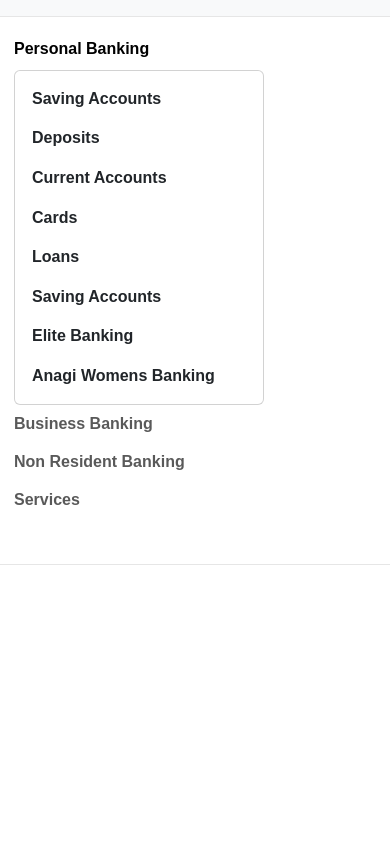
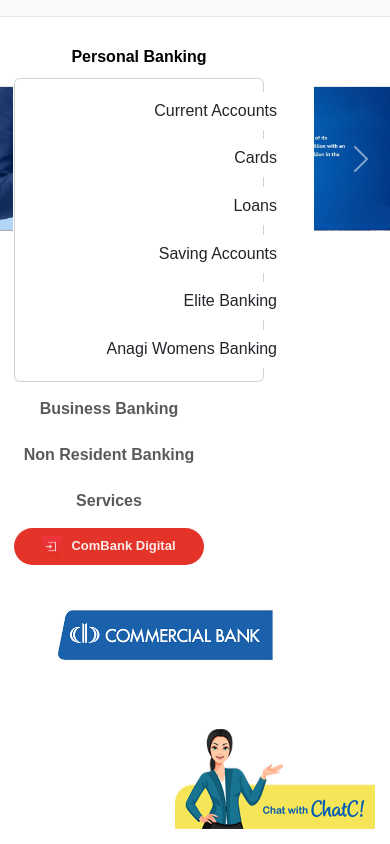
Before and after one commit to TharushikaD/Combank, a plain HTML site: page index.html in a window 390 px wide. Both pictures are taken after a click on the button "Personal Banking". Drawn offline with nearby package versions, Linux system fonts and the light colour scheme.

Commit message:
commmiittttt

```diff
--- a/index.html
+++ b/index.html
@@ -53,7 +53,7 @@
                 <div class="nav-drop1">
                 <li class="nav-item dropdown">
                     <a class="nav-link dropdown-toggle" href="#" role="button" data-bs-toggle="dropdown" aria-expanded="false">
-                        <img src="/assets/sri-lanka-.png" alt="sl flag">
+                        <img src="assets/sri-lanka-.png" alt="sl flag">
                     </a>
                     <ul class="dropdown-menu">
                         <li><a class="dropdown-item" href="#"> <img src="assets/sri-lanka-.png" alt="sl fg" style="height:20px;">Sri Lanka</a></li>
@@ -75,70 +75,83 @@
           </div>
         </div>
       </nav>
+      <div class="container-2">
         <nav class="navbar navbar-expand-lg bg-body-tertiary" style="padding:13px; background-color: #fff !important; border-bottom: 1px solid #e6e6e6;">
             <div class="container-2">
                 <ul class="navbar-nav me-auto mb-2 mb-lg-0">
                     <li class="nav-item dropdown">
-                        <a class="nav-link dropdown-toggle" href="#" role="button" data-bs-toggle="dropdown" aria-expanded="false">
+                        <a class="nav-link dropdown-toggle mt-2" href="#" role="button" data-bs-toggle="dropdown" aria-expanded="false">
                             Personal Banking
                         </a>
+                        <div class="pb">
                             <ul class="dropdown-menu">
-                            <li><a class="dropdown-item" href="#">Saving Accounts</a></li>
-                            <li><a class="dropdown-item" href="#">Deposits</a></li>
-                            <li><a class="dropdown-item" href="#">Current Accounts</a></li>
+                                <li><a class="dropdown-item" href="#" >Current Accounts</a></li>
                                 <li><a class="dropdown-item" href="#">Cards</a></li>
                                 <li><a class="dropdown-item" href="#">Loans</a></li>
                                 <li><a class="dropdown-item" href="#">Saving Accounts</a></li>
                                 <li><a class="dropdown-item" href="#">Elite Banking</a></li>
                                 <li><a class="dropdown-item" href="#">Anagi Womens Banking</a></li>
-
                             </ul>
+                        </div>
                       </li>
                       <ul class="navbar-nav me-auto mb-2 mb-lg-0">
                         <li class="nav-item dropdown">
-                            <a class="nav-link dropdown-toggle" href="#" role="button" data-bs-toggle="dropdown" aria-expanded="false">
-                                Business Banking
-                            </a>
-                            <ul class="dropdown-menu">
-                              <li><a class="dropdown-item" href="#">Saving Accounts ></a></li>
-                              <li><a class="dropdown-item" href="#">Deposits ></a></li>
-                              <li><a class="dropdown-item" href="#">Current Accounts ></a></li>
-                              <li><a class="dropdown-item" href="#">Cards ></a></li>
-                              <li><a class="dropdown-item" href="#">Loans ></a></li>
-                              <li><a class="dropdown-item" href="#">Saving Accounts ></a></li>
-                              <li><a class="dropdown-item" href="#">Elite Banking</a></li>
-                              <li><a class="dropdown-item" href="#">Anagi Womens Banking</a></li>
-                            </ul>
+                            <a class="nav-link dropdown-toggle mt-2" href="#">Business Banking</a>
                         </li>
                           <ul class="navbar-nav me-auto mb-2 mb-lg-0">
                             <li class="nav-item dropdown">
-                                <a class="nav-link dropdown-toggle" href="#" role="button" data-bs-toggle="dropdown" aria-expanded="false">
-                                    Non Resident Banking
-                                </a>
-                                <!-- <ul class="dropdown-menu">
-                                    <li><a class="dropdown-item" href="#"> <img src="assets/sri-lanka-.png" alt="sl fg" style="height:20px;">Sri Lanka</a></li>
-                                  <li><a class="dropdown-item" href="#"> <img src="assets/bangladesh.png" alt="bangladesh fg">Bangladesh</a></li>
-                                  <li><a class="dropdown-item" href="#"> <img src="assets/maldives.webp" alt="bangladesh fg">Maldives</a></li>
-                                  <li><a class="dropdown-item" href="#"> <img src="assets/mynmar.png" alt="bangladesh fg">Mynmar</a></li>
-
-                                </ul> -->
+                              <a class="nav-link dropdown-toggle mt-2" href="#">Non Resident Banking</a>
                               </li>
                               <ul class="navbar-nav me-auto mb-2 mb-lg-0">
                                 <li class="nav-item dropdown">
-                                    <a class="nav-link dropdown-toggle" href="#" role="button" data-bs-toggle="dropdown" aria-expanded="false">
-                                        Services
+                                    <a class="nav-link dropdown-toggle mt-2" href="#" role="button" data-bs-toggle="dropdown" aria-expanded="false">Services</a>
+                                </li>
+                                <li class="nav-item">
+                                  <a class="nav-link" href="#" style="font-size:12px;">
+                                    <div class="container-2-right">
+                                      <div class="red-btn">
+                                        <button class="btn-1">
+                                          <img src="assets/btn.png" alt="arrow">ComBank Digital
+                                        </button>
+                                       </div>
+                                      </div>
                                   </a>
-                                    <!-- <ul class="dropdown-menu">
-                                        <li><a class="dropdown-item" href="#"> <img src="assets/sri-lanka-.png" alt="sl fg" style="height:20px;">Sri Lanka</a></li>
-                                      <li><a class="dropdown-item" href="#"> <img src="assets/bangladesh.png" alt="bangladesh fg">Bangladesh</a></li>
-                                      <li><a class="dropdown-item" href="#"> <img src="assets/maldives.webp" alt="bangladesh fg">Maldives</a></li>
-                                      <li><a class="dropdown-item" href="#"> <img src="assets/mynmar.png" alt="bangladesh fg">Mynmar</a></li>
-
-                                    </ul> -->
                                  </li>
-
+                          </div>
+                              <div class="container-2-logo">
+                                <img src="assets/logo.png" alt="logo"> </div>
                             </div>
                 </nav>
+      </div>
+      <div id="carouselExampleIndicators" class="carousel slide">
+        <div class="carousel-indicators">
+          <button type="button" data-bs-target="#carouselExampleIndicators" data-bs-slide-to="0" class="active" aria-current="true" aria-label="Slide 1"></button>
+          <button type="button" data-bs-target="#carouselExampleIndicators" data-bs-slide-to="1" aria-label="Slide 2"></button>
+          <button type="button" data-bs-target="#carouselExampleIndicators" data-bs-slide-to="2" aria-label="Slide 3"></button>
+        </div>
+        <div class="carousel-inner">
+          <div class="carousel-item active">
+            <img src="assets/cc2.jpeg" class="d-block w-100 position-relative" alt="cc2">
+            <button type="button" class="carsoul-btn">Tell Me More -></button>
+          </div>
+          <div class="carousel-item">
+            <img src="assets/cc1.jpeg" class="d-block w-100" alt="cc1">
+            <button type="button" class="carsoul-btn-cc1">Tell Me More -></button>
+          </div>
+          <div class="carousel-item">
+            <img src="assets/cc3.jpeg" class="d-block w-100" alt="cc3">
+            <button type="button" class="carsoul-btn-cc3">Tell Me More -></button>
+          </div>
+        </div>
+        <button class="carousel-control-prev" type="button" data-bs-target="#carouselExampleIndicators"  data-bs-slide="prev">
+          <span class="carousel-control-prev-icon" aria-hidden="true"></span>
+          <span class="visually-hidden">Previous</span>
+        </button>
+        <button class="carousel-control-next" type="button" data-bs-target="#carouselExampleIndicators" data-bs-slide="next">
+          <span class="carousel-control-next-icon" aria-hidden="true"></span>
+          <span class="visually-hidden">Next</span>
+        </button>
+      </div>
 
 
 
@@ -147,12 +160,11 @@
 
 
 
-
-
-
-
-
-
+      <a id="change">
+        <img class="image_on" src="assets/1.png" alt="pic-1"/>
+        <img class="image_off" src="assets/2.png" alt="pic-2" />
+      </a>
+    <script src="index.js" type="text/JavaScript"></script>
     <script src="https://cdn.jsdelivr.net/npm/bootstrap@5.3.2/dist/js/bootstrap.bundle.min.js" integrity="sha384-C6RzsynM9kWDrMNeT87bh95OGNyZPhcTNXj1NW7RuBCsyN/o0jlpcV8Qyq46cDfL" crossorigin="anonymous"></script>
 </body>
 </html>
--- a/style.css
+++ b/style.css
@@ -93,32 +93,159 @@ body{
     padding-left: 20px;
  }
 
- /* .fourth-a{
-    border-radius:50%;
-    background:;
- } */
 .container-2{
     display:block;
     justify-content:space-between;
     box-sizing:border-box;
     margin-left:0;
+    background: #fff;
+    position: sticky;
+    z-index:12345;
 
+}
 
-
+.container-2 nav{
+   height:70px;
 }
 
 .container-2 li{
     padding-left:1px;
-    padding-right:100px;
+    padding-right:50px;
 }
 .container-2 li a{
    font-size:1rem;
+   display: flex;
+   justify-content: center;
    height: 100%;
    font-weight:bold;
    line-height: 22px;
-   position: relative;
-   /* transition: all .2s ease-in-out; */
+   position:relative;
 }
 .container-2 .dropdown-toggle::after {
     content: none;
 }
+
+.container-2 .pb li a{
+    font-weight: lighter;
+    line-height: 30px ;
+    display:flex;
+    justify-content: right;
+    margin-left:80px;
+    background-color: #fff;
+}
+
+.btn-1{
+   width:190px;
+   font-size: 13px;
+   font-weight: bold;
+   border: none;
+   outline: none;
+   padding:8px 25px;
+   background-color:#e43429;
+   color: #fdeaea;
+   line-height: 18px;
+   border-radius:40px;
+
+}
+
+.btn-1 img{
+   margin-right: 10px;
+   max-width:19px;
+}
+
+
+.container-2-logo img{
+   width:220px;
+   height:60px;
+   border:0;
+   display: flex;
+   justify-content: center;
+   margin-top:0;
+}
+
+.container-2-logo{
+   padding-left:40px;
+}
+
+#change img{
+   position: fixed;
+   width: 200px;
+   height: 100px;
+   max-height: 100vh;
+   bottom: 0px;
+   right: 0px;
+   z-index: 12345;
+   left: auto;
+   margin-right: 15px;
+   margin-bottom:15px;
+}
+
+.image_off, #change:hover .image_on{
+   display:none
+}
+.image_on, #change:hover .image_off{
+   display:block
+}
+
+.carousel-indicators{
+   display: flex;
+   justify-content: right;
+   margin-right:80px;
+}
+
+.carousel-item{
+   position: relative;
+}
+
+.carsoul-btn{
+  position: absolute;
+  top:78%;
+  margin-left:50%;
+  left:50px;
+  transform: translate(-50%, -50%);
+  -ms-transform: translate(-50%, -50%);
+  background-color:#fff;
+  color:#0e1126;
+  font-size: 13px;
+  font-weight:100;
+  padding: 12px 24px;
+  border: none;
+  cursor: pointer;
+  border-radius: 25px;
+}
+
+.carsoul-btn-cc3{
+   position: absolute;
+   top:75%;
+   margin-left:50%;
+   left:50px;
+   transform: translate(-50%, -50%);
+   -ms-transform: translate(-50%, -50%);
+   background-color:#fff;
+   color:#0e1126;
+   font-size: 13px;
+   font-weight:100;
+   padding: 12px 24px;
+   border: none;
+   cursor: pointer;
+   border-radius: 25px;
+   width:160px;
+}
+
+.carsoul-btn-cc1{
+   position: absolute;
+   top:72%;
+   margin-left:50%;
+   left:50px;
+   transform: translate(-50%, -50%);
+   -ms-transform: translate(-50%, -50%);
+   background-color:#fff;
+   color:#0e1126;
+   font-size: 13px;
+   font-weight:100;
+   padding: 12px 24px;
+   border: none;
+   cursor: pointer;
+   border-radius: 25px;
+   width:160px;
+}
```
Also changed, not shown: assets/1.png (added), assets/2.png (added), assets/btn.png (added), assets/cc1.jpeg (added), assets/cc2.jpeg (added), assets/cc3.jpeg (added), assets/logo.png (added). Lines whose indentation alone changed are shown as unchanged.
